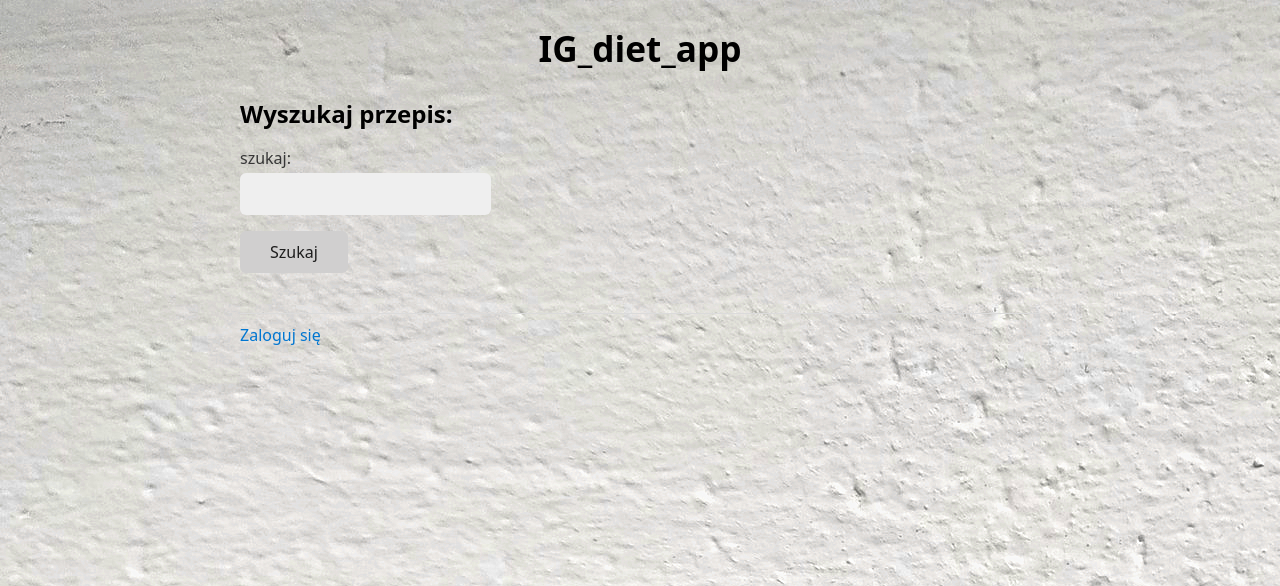
After one commit to mateuszg1989/IG-diet-app, a Django app: page /search/ in a window 1280 px wide. The commit adds this page. Shown: the top 586 px of the page. Run offline with Django 3.2, Linux system fonts and the light colour scheme.

Commit message:
update - recipe search engine added to main menu

```diff
--- a/coderslab/urls.py
+++ b/coderslab/urls.py
@@ -21,7 +21,7 @@ from diet_app.views import LoginView, LogoutView, AddUserView, CuisineListView,
 from diet_app.views import MealPlanListView, MealPlanDetailsView, AddIngredientToRecipe, AddRecipeToMealPlanV2
 from diet_app.views import IngredientsListView, IngredientDetailsView, IngredientAddView, IngredientUpdateView,\
     IngredientDeleteView
-from diet_app.views import MealPlanDeleteView
+from diet_app.views import MealPlanDeleteView, SearchView
 
 
 urlpatterns = [
@@ -49,4 +49,5 @@ urlpatterns = [
     path('add_user/', AddUserView.as_view(), name='add-user'),
     path('add_ingrecipe/<int:id>', AddIngredientToRecipe.as_view(), name='add-ingredient-recipe'),
     path('add_recipemealplan/<int:id>/', AddRecipeToMealPlanV2.as_view(), name='add-recipemealplan'),
+    path('search/', SearchView.as_view(), name='search'),
 ]
--- a/diet_app/forms.py
+++ b/diet_app/forms.py
@@ -61,3 +61,7 @@ class AddRecipeToMealPlanModelFormV2(forms.ModelForm):
         count = self.mealplan.recipemealplan_set.count()
         if count >= 6:
             raise ValidationError('Meal plan może mieć maksymalnie 6 posiłków')
+
+
+class SearchForm(forms.Form):
+    query = forms.CharField(max_length=100, label='szukaj')
--- a/diet_app/models.py
+++ b/diet_app/models.py
@@ -82,9 +82,9 @@ class RecipeMealPlan(models.Model):
 
 
 class MealPlan(models.Model):
-    """Meal plan for specific day. Limitation: min. 4, max. 6 dishes per mealplan."""
+    """Meal plan for specific day. Limitation: min. 1, max. 6 dishes per mealplan."""
     name = models.CharField(max_length=50)
-    amount = models.IntegerField(validators=[MinValueValidator(4), MaxValueValidator(6)])
+    amount = models.IntegerField(validators=[MinValueValidator(1), MaxValueValidator(6)])
 
     def __str__(self):
         return self.name
--- a/diet_app/templates/diet_app/menu.html
+++ b/diet_app/templates/diet_app/menu.html
@@ -6,6 +6,7 @@
     <p><button type="button" class="btn btn-primary btn-lg"><a href="/ingredients_list">Lista składników w bazie</a></button></p>
     <p><button type="button" class="btn btn-primary btn-lg"><a href="/recipe_list">Lista wszystkich przepisów</a></button></p>
     <p><button type="button" class="btn btn-primary btn-lg"><a href="/cuisine_list">Przepisy z podziałem na kuchnie</a></button></p>
+    <p><button type="button" class="btn btn-primary btn-lg"><a href="/search">Wyszukiwarka przepisów</a></button></p>
     <p><button type="button" class="btn btn-primary btn-lg"><a href="/mealplan_list">Lista meal planów</a></button></p>
     <p><button type="button" class="btn btn-primary btn-lg"><a href="/add_user">Dodaj nowego użytkownika</a></button></p>
     <p><button type="button" class="btn btn-primary btn-lg"><a href="/">Powrót na stronę główną</a></button></p>
@@ -13,4 +14,5 @@
 
 
 
+
 {% endblock %}
--- /dev/null
+++ b/diet_app/templates/diet_app/search.html
@@ -0,0 +1,18 @@
+{% extends 'diet_app/base.html' %}
+
+{% block title %} Wyszukiwarka przepisów {% endblock %}
+
+{% block content %}
+    <h2>Wyszukaj przepis:</h2>
+    <form method="post">
+        {% csrf_token %}
+        {{ form.as_p }}
+        <input type="submit" value="Szukaj">
+    </form>
+    <ul>
+        {% for recipe in recipes %}
+            <li><a href="/recipe/{{ recipe.id }}">{{ recipe }}</a> </li>
+        {% endfor %}
+
+    </ul>
+{% endblock %}
--- a/diet_app/views.py
+++ b/diet_app/views.py
@@ -3,7 +3,7 @@ from django.views import View
 from diet_app.models import Recipe, Ingredient, MealPlan, Cuisine
 from django.views.generic.edit import CreateView, UpdateView, DeleteView
 from diet_app.forms import LoginForm, RegisterForm, RecipeAddForm, AddIngredientToRecipeModelForm, \
-    AddRecipeToMealPlanModelFormV2
+    AddRecipeToMealPlanModelFormV2, SearchForm
 from django.contrib.auth.models import User
 from django.contrib.auth import login, logout, authenticate
 from django.contrib.auth.mixins import LoginRequiredMixin
@@ -205,3 +205,21 @@ class AddUserView(View):
             return redirect('/login')
         else:
             return render(request, 'diet_app/add_user.html', {'form': form})
+
+
+class SearchView(View):
+    def get(self, request):
+        form = SearchForm()
+        return render(request, 'diet_app/search.html', {'form': form})
+
+    def post(self, request):
+        form = SearchForm(request.POST)
+        if form.is_valid():
+            recipes = Recipe.objects.filter(title__icontains=form.cleaned_data['query'])
+            return render(
+                request,
+                'diet_app/search.html',
+                {'form': form, 'recipes': recipes}
+            )
+        else:
+            return render(request, 'diet_app/search.html', {'form': form})
```
